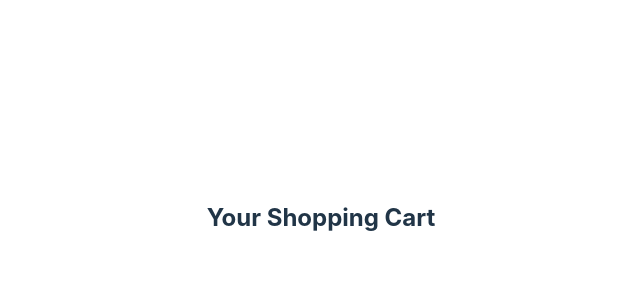
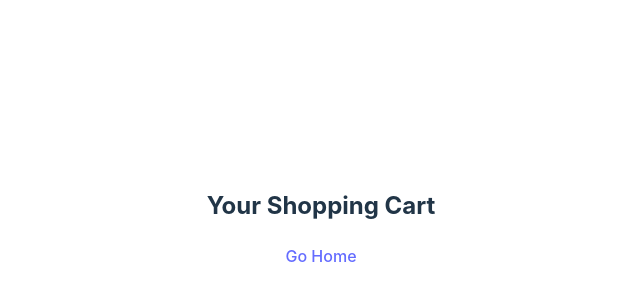
Before and after one commit to AndrewHulme88/shopping-cart, a React (Vite) app: page /cart in a window 1280 px wide. Shown: the part 182-482 px from the top of the page, without its empty margins (319-959 px from the left). Built offline with nearby package versions, Linux system fonts and the light colour scheme.

Commit message:
Added links to home and cart pages

```diff
--- a/src/components/Home.jsx
+++ b/src/components/Home.jsx
@@ -1,9 +1,11 @@
 import React from 'react';
+import { Link } from 'react-router-dom';
 
 const Home = () => {
   return (
     <div>
       <h2>Home</h2>
+      <Link to="/cart">Go to Shopping Cart</Link>
     </div>
   );
 }
--- a/src/components/ShoppingCart.jsx
+++ b/src/components/ShoppingCart.jsx
@@ -1,9 +1,11 @@
 import React from 'react';
+import { Link } from 'react-router-dom';
 
 const ShoppingCart = () => {
   return (
     <div>
       <h2>Your Shopping Cart</h2>
+      <Link to="/">Go Home</Link>
     </div>
   );
 }
```
